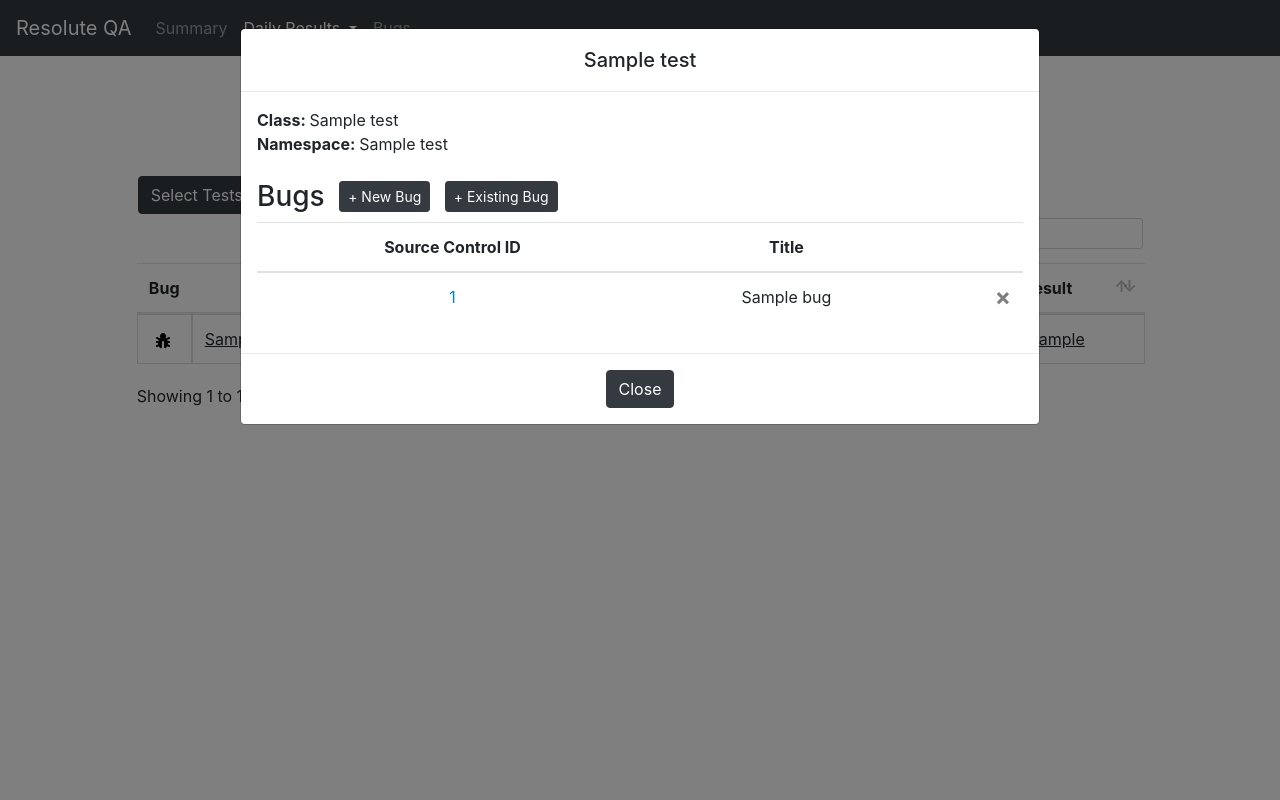
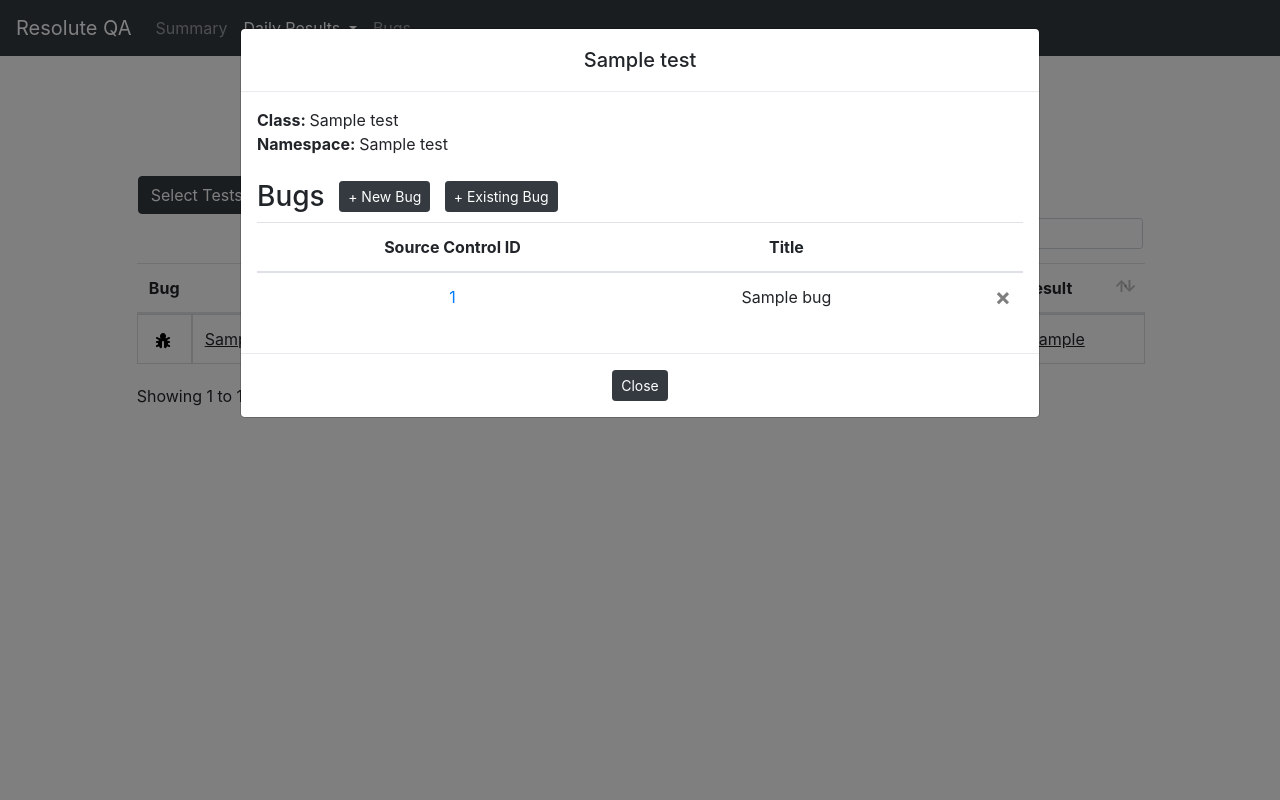
Before and after one commit to jordnkr/Resolute_QA, a Django app: page /resoluteqa/suiterun/1/dailyresults in a window 1280 px wide, after a click that opens the changed part. Run offline with Django 3.2, Linux system fonts and the light colour scheme; tables that the repository leaves empty hold one stand-in row (values such as "Sample post"); some libraries are stand-ins or nearby versions.

Commit message:
small UI changes
changing some button sizes

```diff
--- a/resoluteqa/templates/resoluteqa/dailyresults.html
+++ b/resoluteqa/templates/resoluteqa/dailyresults.html
@@ -137,8 +137,8 @@
                                           {% endfor %}
                                       </select>
                                       <div id="testExistingBugDecisionBtnContainer" class="mt-3">
-                                          <button type="button" class="btn btn-dark btn-sm addSingleBugModalBtn" style="margin-right: 5px;"id="testAddExistingBugSubmitBtn">Submit</button>
-                                          <button type="button" class="btn btn-outline-dark btn-sm addSingleBugModalBtn" style="margin-left: 5px;" id="testAddExistingBugCancelBtn">Cancel</button>
+                                          <button type="button" class="btn btn-dark addSingleBugModalBtn" style="margin-right: 5px;"id="testAddExistingBugSubmitBtn">Submit</button>
+                                          <button type="button" class="btn btn-outline-dark addSingleBugModalBtn" style="margin-left: 5px;" id="testAddExistingBugCancelBtn">Cancel</button>
                                       </div>
                                   </div>
                               </div>
@@ -164,7 +164,7 @@
                       </div>
                   </div>
                   <div class="modal-footer justify-content-center">
-                      <button type="button" class="btn btn-dark" data-dismiss="modal">Close</button>
+                      <button type="button" class="btn btn-dark btn-sm" data-dismiss="modal">Close</button>
                   </div>
               </div>
           </div>
@@ -265,7 +265,7 @@
                       </div>
                   </div>
                   <div class="modal-footer justify-content-center">
-                      <button type="button" class="btn btn-dark" data-dismiss="modal">Close</button>
+                      <button type="button" class="btn btn-dark btn-sm" data-dismiss="modal">Close</button>
                   </div>
               </div>
           </div>
```
